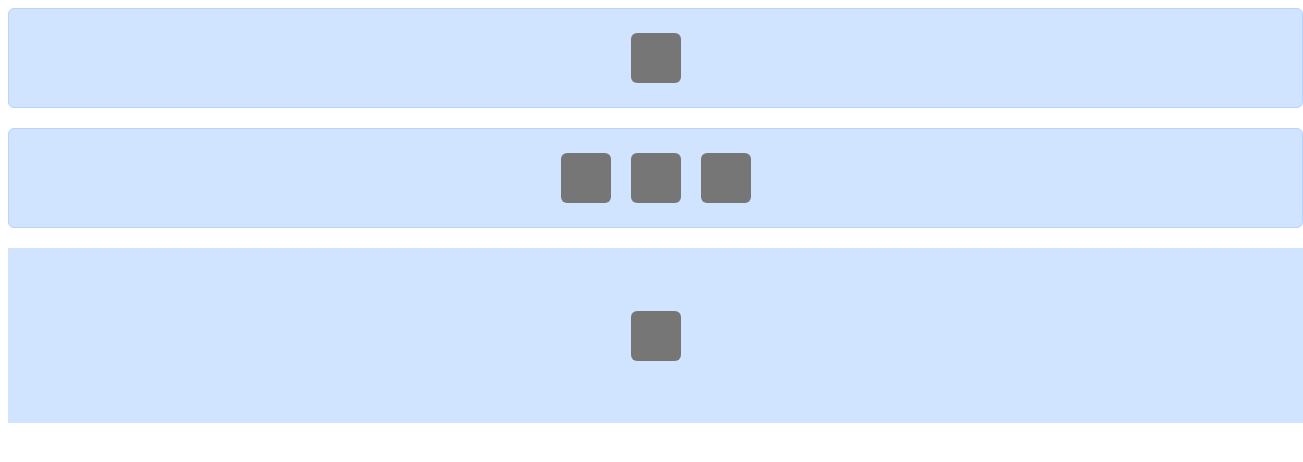
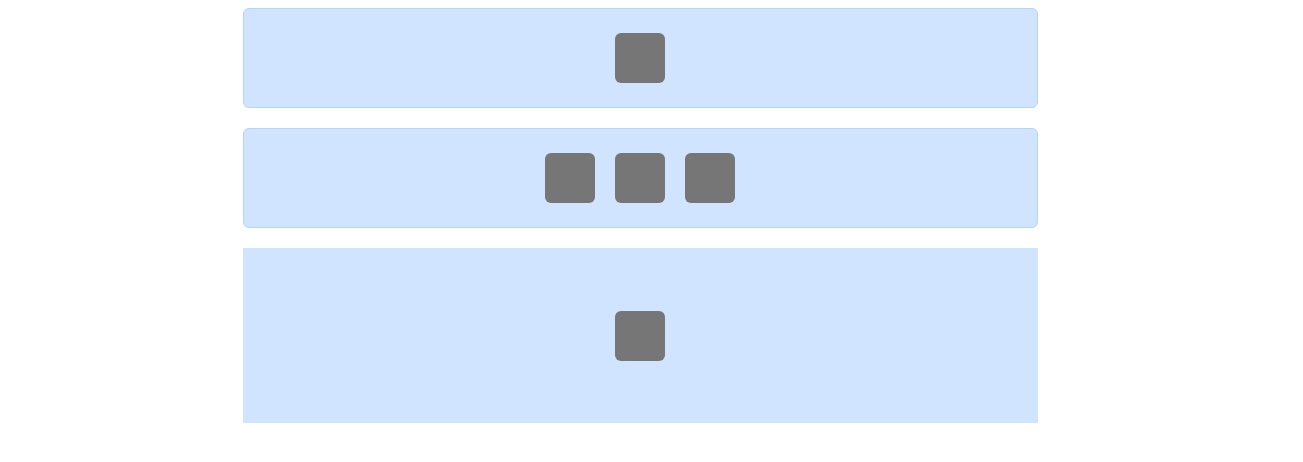
Before and after one commit to lamminhthien/ABC-Learning, a plain HTML site: page Margin-PositionAndTransform/index.html in a window 1280 px wide. Shown: the whole page, 1303 px wide, since content can reach past the window. Drawn offline with Linux system fonts and the light colour scheme.

Commit message:
Update index.css

```diff
--- a/Margin-PositionAndTransform/index.css
+++ b/Margin-PositionAndTransform/index.css
@@ -3,7 +3,7 @@
 }
 
 .container {
-    width: 1295px;
+    width: 795px;
     margin: auto;
 }
 
```
